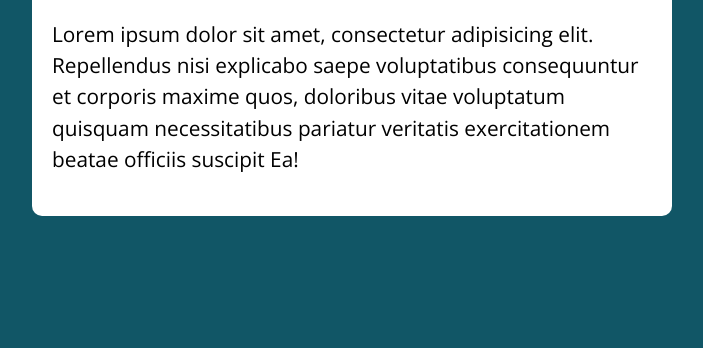
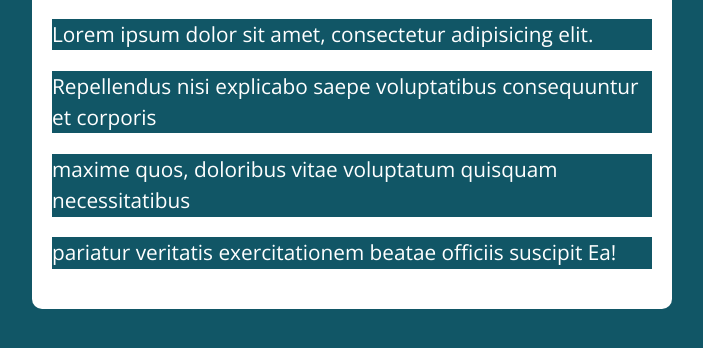
Before and after one commit to Danethree/NodeList, a plain HTML site: page index.html in a window 1280 px wide. Shown: the part 134-482 px from the top of the page, without its empty margins (288-991 px from the left). Drawn offline with nearby package versions, Linux system fonts and the light colour scheme.

Commit message:
Adding background color and color of p through JS

```diff
--- a/assets/js/main.js
+++ b/assets/js/main.js
@@ -0,0 +1,16 @@
+const paragrafos = document.querySelector('.paragrafos');
+const ps = document.querySelectorAll('p');//seleciona as tags <p>
+
+const bodyStyles = getComputedStyle(document.body);//pega o fundo do body
+const backgroundColorBody = bodyStyles.backgroundColor;
+console.log(backgroundColorBody);
+
+
+
+for(let p of ps)
+{
+    p.style.backgroundColor = backgroundColorBody;
+    p.style.color ='#FFFFFF'
+
+
+}
--- a/index.html
+++ b/index.html
@@ -13,12 +13,13 @@
 
   <section class="container">
     <h1>Lorem ipsum dolor sit amet</h1>
-    <p>
-      Lorem ipsum dolor sit amet, consectetur adipisicing elit.
-      Repellendus nisi explicabo saepe voluptatibus consequuntur et corporis
-      maxime quos, doloribus vitae voluptatum quisquam necessitatibus
-      pariatur veritatis exercitationem beatae officiis suscipit Ea!
-    </p>
+      <div class = "paragrafos">
+        <p>Lorem ipsum dolor sit amet, consectetur adipisicing elit.</p>
+        <p>Repellendus nisi explicabo saepe voluptatibus consequuntur et corporis</p>
+        <p>maxime quos, doloribus vitae voluptatum quisquam necessitatibus</p>
+        <p> pariatur veritatis exercitationem beatae officiis suscipit Ea!</p>
+      </div>
+
   </section>
 
   <script src="./assets/js/main.js"></script>
```
Also changed, not shown: 1 other file.
